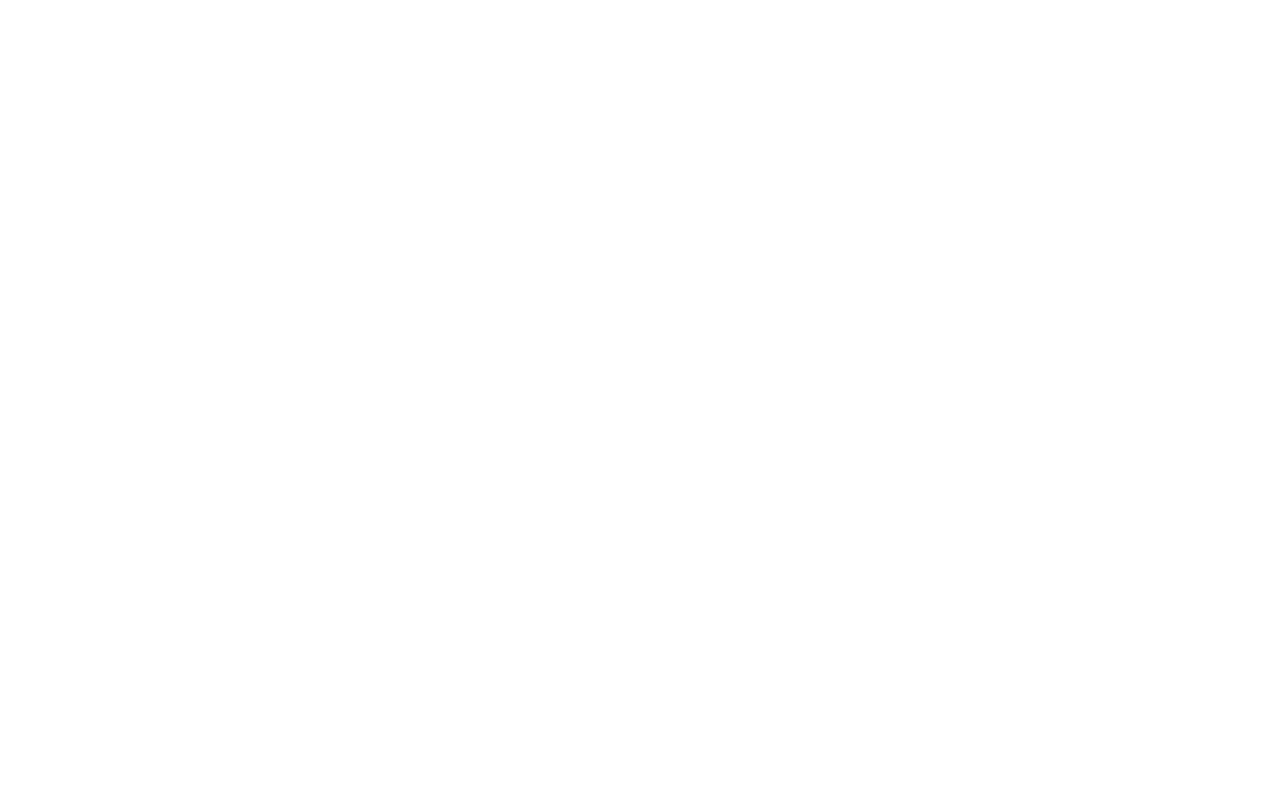
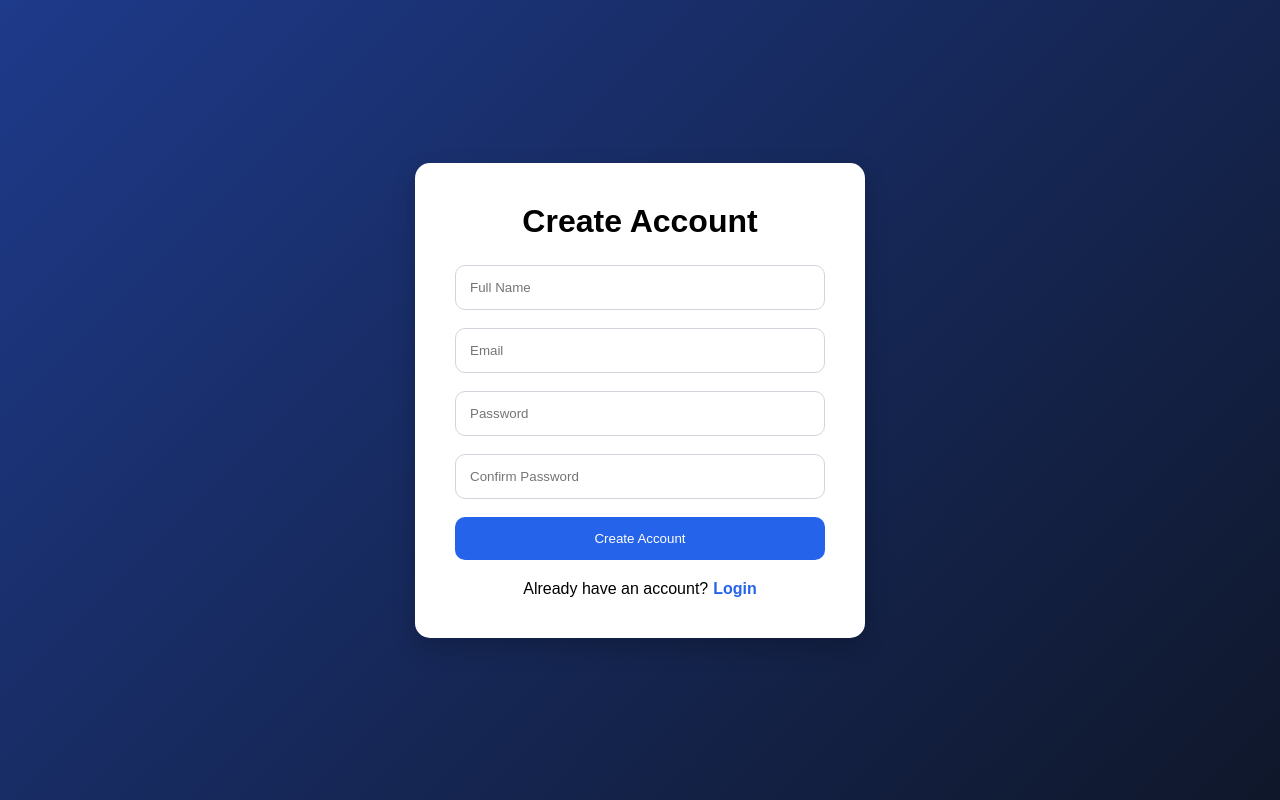
Before and after one commit to Mannat-arora/InterviewAce-AI, a React (Vite) app: page /signup in a window 1280 px wide. Before the commit this address had no page. Built offline with nearby package versions, Linux system fonts and the light colour scheme; the HTML template or start-up script is replaced by a standard one.

Commit message:
Completed authentication module with login and signup pages

```diff
--- a/src/App.jsx
+++ b/src/App.jsx
@@ -5,6 +5,7 @@ import About from "./pages/About";
 import Companies from "./pages/Companies";
 import Roadmap from "./pages/Roadmap";
 import Login from "./pages/Login";
+import Signup from "./pages/Signup";
 
 function App() {
   return (
@@ -18,6 +19,8 @@ function App() {
       <Route path="/roadmap" element={<Roadmap />} />
 
       <Route path="/login" element={<Login />} />
+
+      <Route path="/signup" element={<Signup />} />
     </Routes>
   );
 }
--- a/src/pages/Login.jsx
+++ b/src/pages/Login.jsx
@@ -1,9 +1,134 @@
+import { useState } from "react";
+import "../styles/Login.css";
+import { Link } from "react-router-dom";
+
 function Login() {
+
+   const [email, setEmail] = useState("");
+const [password, setPassword] = useState("");
+
+const [emailError, setEmailError] = useState("");
+const [passwordError, setPasswordError] = useState("");
+
+const [showPassword, setShowPassword] = useState(false);
+
+function handleSubmit(e) {
+
+    e.preventDefault();
+
+    let valid = true;
+
+    // Reset previous errors
+    setEmailError("");
+    setPasswordError("");
+
+    // Email Validation
+    if (email.trim() === "") {
+        setEmailError("Email is required");
+        valid = false;
+    }
+    else if (!/\S+@\S+\.\S+/.test(email)) {
+        setEmailError("Enter a valid email address");
+        valid = false;
+    }
+
+    // Password Validation
+    if (password.trim() === "") {
+        setPasswordError("Password is required");
+        valid = false;
+    }
+    else if (password.length < 8) {
+        setPasswordError("Password must be at least 8 characters");
+        valid = false;
+    }
+
+    if (!valid) {
+        return;
+    }
+
+    alert("Login Successful 🎉");
+
+    console.log({
+        email,
+        password
+    });
+
+    // Clear fields after login
+    setEmail("");
+    setPassword("");
+}
+
     return (
-        <div>
-            <h1>Login</h1>
+
+        <div className="login-page">
+
+            <form className="login-card" onSubmit={handleSubmit}>
+
+                <h1>Welcome Back 👋</h1>
+
+                <p>Login to InterviewAce AI</p>
+
+                <input
+                    type="email"
+                    placeholder="Enter Email"
+                    value={email}
+                    onChange={(e)=>setEmail(e.target.value)}
+                />
+
+
+{emailError && <p className="error">{emailError}</p>}
+
+              <div className="password-container">
+
+    <input
+        type={showPassword ? "text" : "password"}
+        placeholder="Enter Password"
+        value={password}
+        onChange={(e) => setPassword(e.target.value)}
+    />
+
+    <button
+        type="button"
+        className="toggle-password"
+        onClick={() => setShowPassword(!showPassword)}
+    >
+        {showPassword ? "Hide" : "Show"}
+    </button>
+
+</div>
+
+{passwordError && <p className="error">{passwordError}</p>}
+
+{passwordError && <p className="error">{passwordError}</p>}
+                 <p className="forgot-password">
+
+                    Forgot Password?
+
+                </p>
+
+                <button>
+
+                    Login
+
+                </button>
+                <div className="signup-link">
+
+                 <span>Dont have an account?</span>
+
+                    <Link to="/signup">
+
+    Create Account
+
+</Link>
+
+                 </div>
+
+            </form>
+
         </div>
+
     );
+
 }
 
 export default Login;
--- /dev/null
+++ b/src/pages/Signup.jsx
@@ -0,0 +1,107 @@
+import { useState } from "react";
+import { Link, useNavigate } from "react-router-dom";
+import "../styles/Signup.css";
+
+function Signup() {
+
+    const navigate = useNavigate();
+
+    const [name,setName]=useState("");
+    const [email,setEmail]=useState("");
+    const [password,setPassword]=useState("");
+    const [confirmPassword,setConfirmPassword]=useState("");
+
+    function handleSignup(e){
+
+        e.preventDefault();
+
+        if(
+            !name ||
+            !email ||
+            !password ||
+            !confirmPassword
+        ){
+            alert("Fill all fields");
+            return;
+        }
+
+        if(password!==confirmPassword){
+
+            alert("Passwords do not match");
+
+            return;
+
+        }
+
+        alert("Account Created Successfully");
+
+        navigate("/login");
+
+    }
+
+    return(
+
+        <div className="signup-page">
+
+            <form
+            className="signup-card"
+            onSubmit={handleSignup}
+            >
+
+                <h1>Create Account</h1>
+
+                <input
+                type="text"
+                placeholder="Full Name"
+                value={name}
+                onChange={(e)=>setName(e.target.value)}
+                />
+
+                <input
+                type="email"
+                placeholder="Email"
+                value={email}
+                onChange={(e)=>setEmail(e.target.value)}
+                />
+
+                <input
+                type="password"
+                placeholder="Password"
+                value={password}
+                onChange={(e)=>setPassword(e.target.value)}
+                />
+
+                <input
+                type="password"
+                placeholder="Confirm Password"
+                value={confirmPassword}
+                onChange={(e)=>setConfirmPassword(e.target.value)}
+                />
+
+                <button>
+
+                    Create Account
+
+                </button>
+
+                <p>
+
+                    Already have an account?
+
+                    <Link to="/login">
+
+                        Login
+
+                    </Link>
+
+                </p>
+
+            </form>
+
+        </div>
+
+    );
+
+}
+
+export default Signup;
--- /dev/null
+++ b/src/styles/Login.css
@@ -0,0 +1,116 @@
+.login-page{
+    min-height:100vh;
+    display:flex;
+    justify-content:center;
+    align-items:center;
+    background:linear-gradient(135deg,#0f172a,#1e3a8a);
+    padding:20px;
+}
+
+.login-card{
+    width:420px;
+    background:white;
+    padding:40px;
+    border-radius:18px;
+    box-shadow:0 10px 30px rgba(0,0,0,0.2);
+    display:flex;
+    flex-direction:column;
+}
+
+.login-card h1{
+    text-align:center;
+    margin-bottom:10px;
+    color:#0f172a;
+}
+
+.login-card p{
+    text-align:center;
+    color:#64748b;
+    margin-bottom:30px;
+}
+
+.login-card input{
+    padding:14px;
+    margin-bottom:20px;
+    border:1px solid #cbd5e1;
+    border-radius:10px;
+    outline:none;
+    font-size:16px;
+    transition:.3s;
+}
+
+.login-card input:focus{
+    border-color:#2563eb;
+    box-shadow:0 0 8px rgba(37,99,235,.3);
+}
+
+.login-card button{
+    padding:14px;
+    border:none;
+    border-radius:10px;
+    background:#2563eb;
+    color:white;
+    font-size:17px;
+    cursor:pointer;
+    transition:.3s;
+}
+
+.login-card button:hover{
+    background:#1d4ed8;
+    transform:translateY(-2px);
+}
+.forgot-password{
+    text-align:right;
+    color:#2563eb;
+    cursor:pointer;
+    margin-top:-10px;
+    margin-bottom:20px;
+    font-size:14px;
+}
+
+.signup-link{
+    margin-top:20px;
+    text-align:center;
+}
+
+.signup-link a{
+    color:#2563eb;
+    text-decoration:none;
+    font-weight:600;
+}
+
+.error{
+    color:red;
+    font-size:14px;
+    margin-top:-15px;
+    margin-bottom:15px;
+    text-align:left;
+}
+
+.password-container{
+    position:relative;
+    margin-bottom:20px;
+}
+
+.password-container input{
+    width:100%;
+    padding-right:80px;
+    box-sizing:border-box;
+}
+
+.toggle-password{
+    position:absolute;
+    right:10px;
+    top:50%;
+    transform:translateY(-50%);
+    border:none;
+    background:none;
+    color:#2563eb;
+    cursor:pointer;
+    font-size:14px;
+    font-weight:600;
+}
+
+.toggle-password:hover{
+    text-decoration:underline;
+}
--- /dev/null
+++ b/src/styles/Signup.css
@@ -0,0 +1,95 @@
+.signup-page{
+
+    min-height:100vh;
+
+    display:flex;
+
+    justify-content:center;
+
+    align-items:center;
+
+    background:linear-gradient(135deg,#1e3a8a,#0f172a);
+
+}
+
+.signup-card{
+
+    width:450px;
+
+    background:white;
+
+    padding:40px;
+
+    border-radius:15px;
+
+    display:flex;
+
+    flex-direction:column;
+
+    box-shadow:0 10px 25px rgba(0,0,0,.2);
+
+}
+
+.signup-card h1{
+
+    text-align:center;
+
+    margin-bottom:25px;
+
+}
+
+.signup-card input{
+
+    padding:14px;
+
+    margin-bottom:18px;
+
+    border-radius:10px;
+
+    border:1px solid #d1d5db;
+
+}
+
+.signup-card button{
+
+    padding:14px;
+
+    border:none;
+
+    background:#2563eb;
+
+    color:white;
+
+    border-radius:10px;
+
+    cursor:pointer;
+
+    transition:.3s;
+
+}
+
+.signup-card button:hover{
+
+    background:#1d4ed8;
+
+}
+
+.signup-card p{
+
+    text-align:center;
+
+    margin-top:20px;
+
+}
+
+.signup-card a{
+
+    color:#2563eb;
+
+    text-decoration:none;
+
+    margin-left:5px;
+
+    font-weight:bold;
+
+}
```
